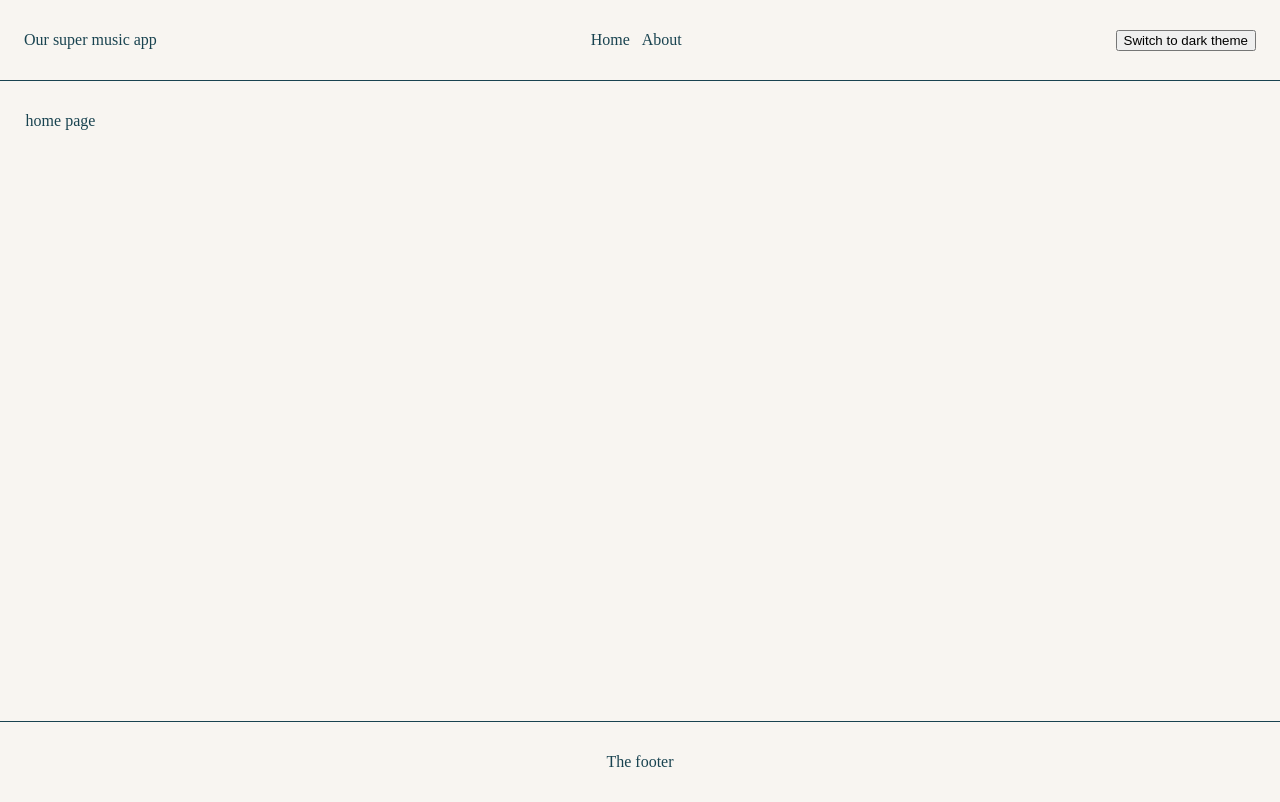
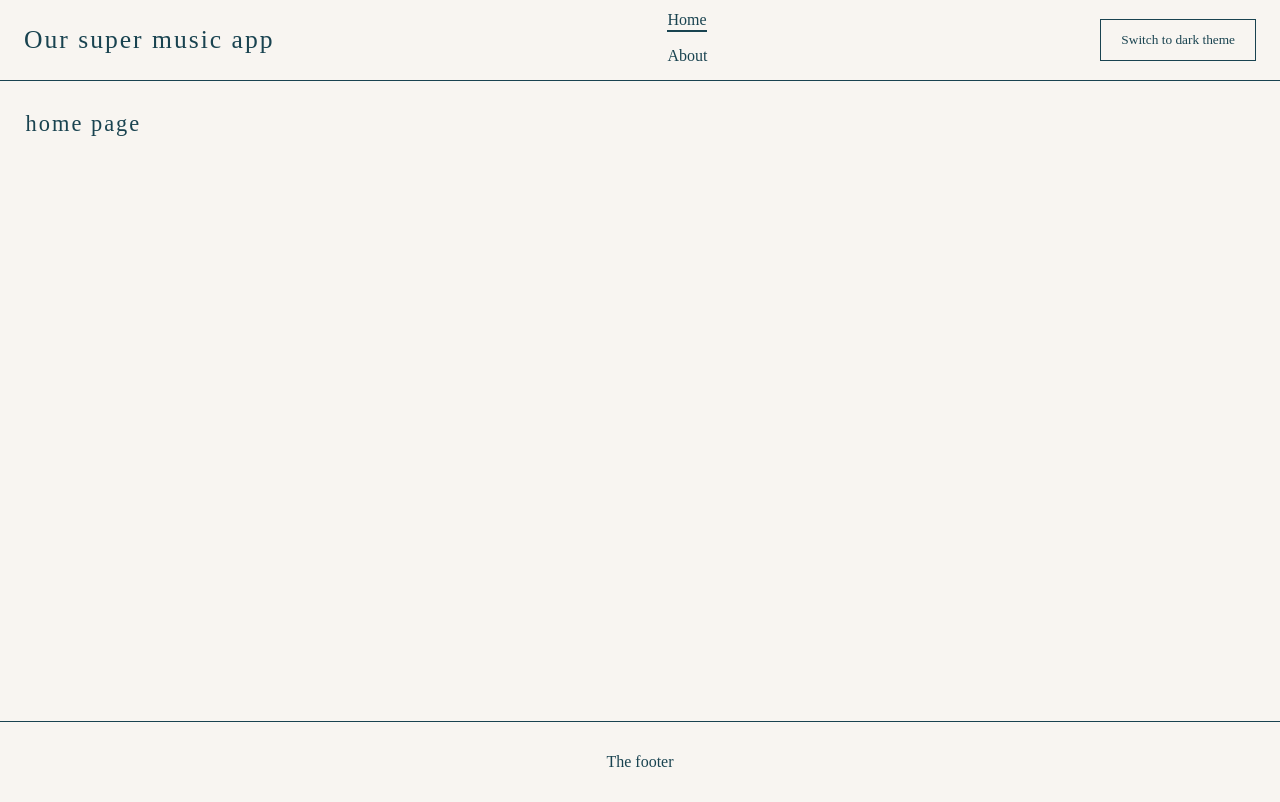
Before and after one commit to pliplop1/my-app, a React (Create React App) app: page / in a window 1280 px wide. Built offline with nearby package versions, Linux system fonts and the light colour scheme.

Commit message:
Un peu de style

```diff
--- a/src/App.css
+++ b/src/App.css
@@ -127,3 +127,4 @@
     border-collapse: collapse;
     border-spacing: 0;
 }
+@import url('https://fonts.googleapis.com/css?family=Montserrat');
--- a/src/components/Header/index.js
+++ b/src/components/Header/index.js
@@ -1,13 +1,22 @@
 import styled from 'styled-components';
-import { Link } from 'react-router-dom';
+import { Link, useLocation } from 'react-router-dom';
 
 export default function Header({ isLight, handleToggleTheme }) {
+    const location = useLocation();
     return (
         <Wrapper>
             <h1> Our super music app</h1>
             <nav>
-                <Link to='/'>Home</Link>
-                <Link to='/about'>About</Link>
+                <Link to='/'>
+                    <MenuEl isCurrentPage={location.pathname === '/'}>
+                        Home
+                    </MenuEl>
+                </Link>
+                <Link to='/about'>
+                    <MenuEl isCurrentPage={location.pathname === '/about'}>
+                        About
+                    </MenuEl>
+                </Link>
             </nav>
             <button onClick={handleToggleTheme}>
                 Switch to {isLight ? 'dark' : 'light'} theme
@@ -31,3 +40,11 @@
         margin-right: 12px;
     }
 `;
+const MenuEl = styled.p`
+    padding-bottom: 2px;
+    border-bottom: solid 2px
+        ${(props) => (props.isCurrentPage ? '' : 'transparent')};
+    &:hover {
+        border-bottom: solid 2px;
+    }
+`;
--- a/src/components/UI/GlobalStyle.js
+++ b/src/components/UI/GlobalStyle.js
@@ -6,6 +6,30 @@
         transition : linear 0.25s;
         background-color : ${(props) => props.theme.backgroundColor};
         color : ${(props) => props.theme.mainColor};
+        font-family : Montserrat;
 }
+    button{
+        font-family : Montserrat;
+        padding : 12px 20px;
+        background-color : ${(props) => props.theme.backgroundColor};
+        color : ${(props) => props.theme.mainColor};
+        cursor : pointer;
+        border : solid 1px;
+        transition : linear 0.25s;
+    }
+    button:hover{
+        color : ${(props) => props.theme.backgroundColor};
+        background-color : ${(props) => props.theme.mainColor};
+
+    }
+    h1,h2,h3,h4,h5 {
+        letter-spacing : 2px;
+    }
+    h1{
+        font-size : 1.6rem;
+    }
+    h2 {
+        font-size : 1.4rem;
+    }
 `;
 export default GlobalStyle;
```
